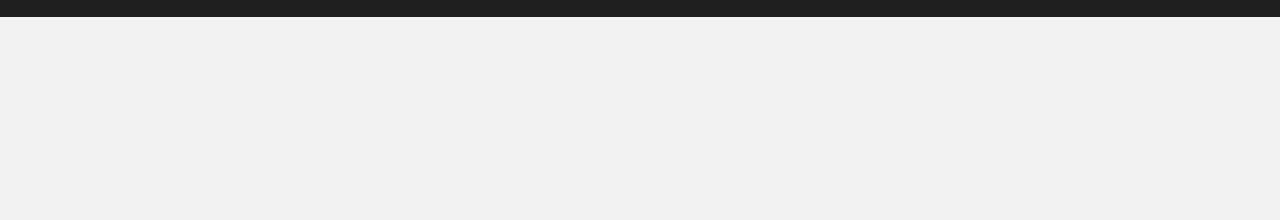
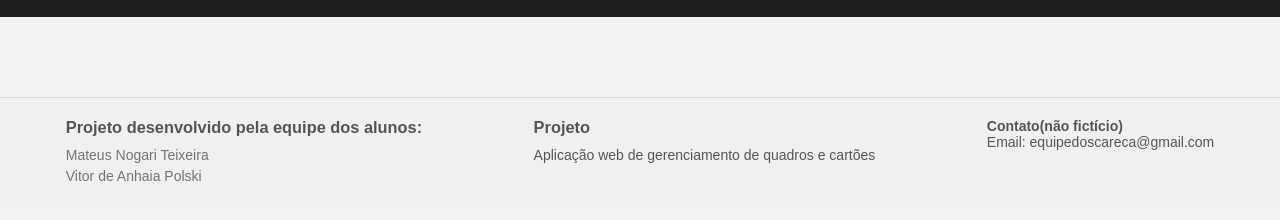
Before and after one commit to mateusnteixeira/ProjetoWeb, a plain HTML site: page index.html in a window 1280 px wide. Shown: the part 54-274 px from the top of the page. Drawn offline with Linux system fonts and the light colour scheme.

Commit message:
Add footer
Add footer com informações sobre a equipe e modifiquei alguns nomes no js

```diff
--- a/index.html
+++ b/index.html
@@ -3,7 +3,7 @@
 <head>
     <meta charset="UTF-8">
     <meta name="viewport" content="width=device-width, initial-scale=1.0">
-    <title>Título Projeto Web</title>
+    <title>Projeto Web (Kanban)</title>
     <link rel="stylesheet" href="style.css">
 </head>
 
@@ -55,4 +55,21 @@
 
     <script src="script.js"></script>
 </body>
+<footer class="footer">
+    <div class="footer-section">
+    <h3>Projeto desenvolvido pela equipe dos alunos:</h3>
+    <ul>
+        <li>Mateus Nogari Teixeira</li>
+        <li>Vitor de Anhaia Polski</li>
+    </ul>
+    </div>
+    <div class="footer-section">
+    <h3>Projeto</h3>
+    <p>Aplicação web de gerenciamento de quadros e cartões</p>
+    </div>
+    <div class="footer-section">
+        <h4>Contato(não fictício)</h4>
+        <p>Email: equipedoscareca@gmail.com</p>
+    </div>
+</footer>
 </html>
--- a/script.js
+++ b/script.js
@@ -1,4 +1,4 @@
-let boards = JSON.parse(localStorage.getItem("kanbanBoards")) || [];
+let boards = JSON.parse(localStorage.getItem("projetowebBoards")) || [];
 let editingBoardId = null;
 let editingCardInfo = null;
 
@@ -7,7 +7,7 @@ const modalBoard = document.getElementById("modal-board");
 const modalCard = document.getElementById("modal-card");
 
 function salvarLocalStorage() {
-    localStorage.setItem("kanbanBoards", JSON.stringify(boards));
+    localStorage.setItem("projetowebBoards", JSON.stringify(boards));
 }
 
 function abrirModalBoard(editId = null) {
@@ -194,7 +194,7 @@ document.getElementById("btn-exportar").onclick = () => {
 
     const a = document.createElement("a");
     a.href = URL.createObjectURL(blob);
-    a.download = "kanban.json";
+    a.download = "projetoweb.json";
     a.click();
 };
 
--- a/style.css
+++ b/style.css
@@ -221,3 +221,32 @@ body {
         gap: 10px;
     }
 }
+
+.footer {
+    margin-top: 40px;
+    padding: 20px;
+    background: #f0f0f0;
+    color: #555;
+    font-size: 14px;
+    border-top: 1px solid #ddd;
+
+    display: flex;
+    justify-content: space-around;
+    align-items: flex-start;
+    flex-wrap: wrap; /* Permite quebrar linha no celular */
+    gap: 20px;
+}
+
+.footer-section h3 {
+    margin-bottom: 10px;
+}
+
+.footer-section ul {
+    list-style-type: none;
+    padding: 0;
+}
+
+.footer-section ul li {
+    margin: 5px 0;
+    opacity: 0.8;
+}
```
